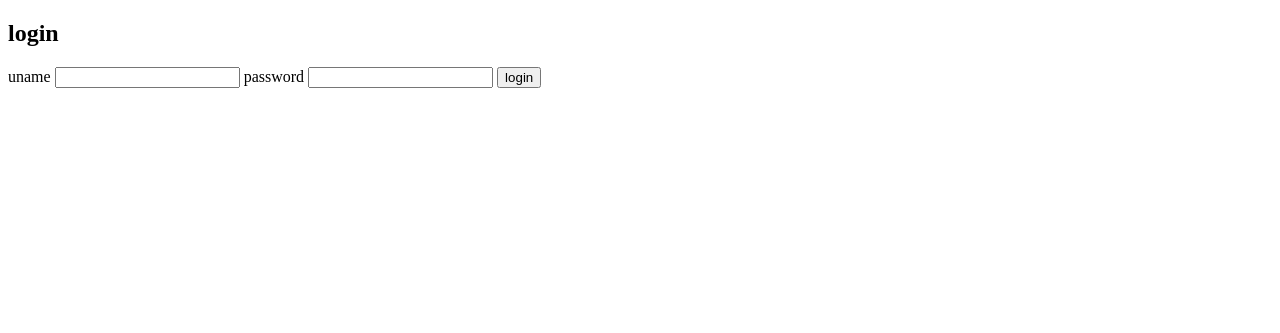
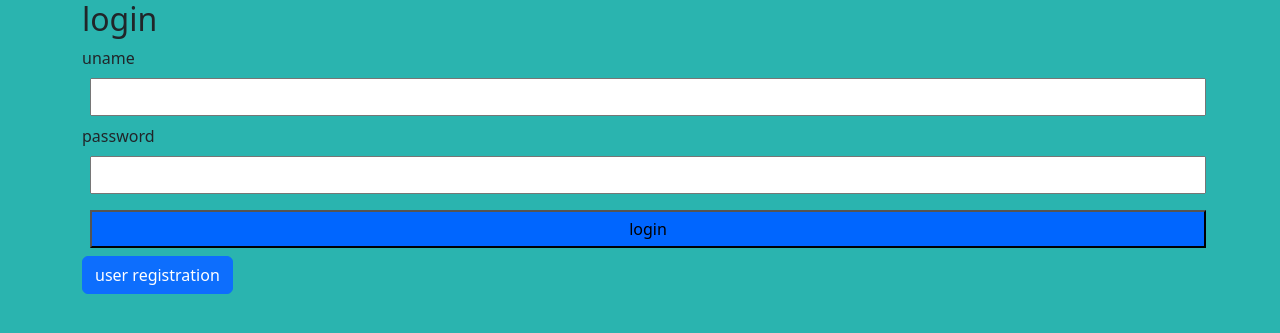
Before and after one commit to sreeharipremanathan/django, a Django app: page / in a window 1280 px wide. Shown: the top 333 px of the page. Run offline with Django 5.2, Linux system fonts and the light colour scheme.

Commit message:
e_shop update

```diff
--- a/e_shop/app/urls.py
+++ b/e_shop/app/urls.py
@@ -4,12 +4,13 @@
 urlpatterns=[
     path('',views.shop_login),
     path('logout',views.shop_logout),
+    path('register',views.register),
 
 #------------------admin--------------------
     path('shop_home',views.shop_home),
     path('add_pro',views.add_product),
     path('edit_pro/<id>',views.edit_pro),
-    path('delete_pro/<id>',views.delete_pro)
+    path('delete_pro/<id>',views.delete_pro),
 
 
 
@@ -17,5 +18,6 @@
 
 
 #-----------------user----------------------
+    path('user_home',views.user_home),
 
 ]
--- a/e_shop/app/views.py
+++ b/e_shop/app/views.py
@@ -2,6 +2,8 @@
 from django.contrib.auth import authenticate,login,logout
 from .models import *
 import os
+from django.contrib.auth.models import User
+from django.contrib import messages
 # Create your views here.
 
 def shop_login(req):
@@ -14,9 +16,15 @@
             data=authenticate(username=uname,password=password)
             if data:
                 login(req,data)
-                req.session['shop']=uname     #create
-                return redirect(shop_home)
-
+                if data.is_superuser:
+                    req.session['shop']=uname     #create
+                    return redirect(shop_home)
+                else:
+                    req.session['user']=uname
+                    return redirect(user_home)
+            else:
+                messages.warning(req,'invalid username or password')
+                return redirect(shop_login)
         return render(req,'login.html')
 
 
@@ -24,6 +32,26 @@
     logout(req)
     req.session.flush()     #delete
     return redirect(shop_login)
+
+
+def register(req):
+    if req.method=='POST':
+        name=req.POST['name']
+        email=req.POST['email']
+        password=req.POST['password']
+        try:
+            data=User.objects.create_user(first_name=name,username=email,email=email,password=password)
+            data.save()
+        except:
+            messages.warning(req,'user details already exists')
+            return redirect(register)
+    else:
+        return render(req,'register.html')
+
+
+#------------------admin----------------------------------
+
+
 
 
 def shop_home(req):
@@ -69,3 +97,9 @@
     os.remove('media/'+url)
     data.delete()
     return redirect(shop_home)
+
+
+#-----------------user---------------------
+
+def user_home(req):
+    return render(req,'user/user_home.html')
--- /dev/null
+++ b/e_shop/static/css/login.css
@@ -0,0 +1,15 @@
+body{
+    background-color: rgb(42, 180, 175);
+}
+.form{
+    width: 700px;
+    background-color: aliceblue;
+}
+input{
+    padding: 5px;
+    margin: 8px;
+    width: 100%;
+}
+#log{
+    background-color: rgb(0, 102, 255);
+}
--- a/e_shop/templates/login.html
+++ b/e_shop/templates/login.html
@@ -1,17 +1,33 @@
 <!DOCTYPE html>
 <html lang="en">
 <head>
+    {% load static %}
     <meta charset="UTF-8">
     <meta name="viewport" content="width=device-width, initial-scale=1.0">
+    <link href="https://cdn.jsdelivr.net/npm/bootstrap@5.3.3/dist/css/bootstrap.min.css" rel="stylesheet">
+    <script src="https://cdn.jsdelivr.net/npm/bootstrap@5.3.3/dist/js/bootstrap.bundle.min.js"></script>
     <title>Document</title>
+    <link rel="stylesheet" href="{% static 'css/login.css' %}">
 </head>
 <body>
-    <h2>login</h2>
+    <div class="container">
+        <h2>login</h2>
+        {% if messages %}
+        {% for message in messages %}
+
+        <div class="alert alert-danger alert-dismissible">
+            <button type="button" class="btn-close" data-bs-dismiss="alert"></button>
+            {{ message }}
+        </div>
+        {% endfor %}
+        {% endif %}
     <form action="" method="post">
         {% csrf_token %}
         uname <input type="text" name="uname">
         password <input type="password" name="password">
-        <input type="submit" value="login">
+        <input type="submit" value="login" id="log">
     </form>
+    <a href="register" class="btn btn-primary">user registration</a>
+    </div>
 </body>
 </html>
```
Also changed, not shown: e_shop/templates/register.html (added, +29 -0 lines), e_shop/templates/user/user_home.html (added, +12 -0 lines), e_shop/db.sqlite3.
